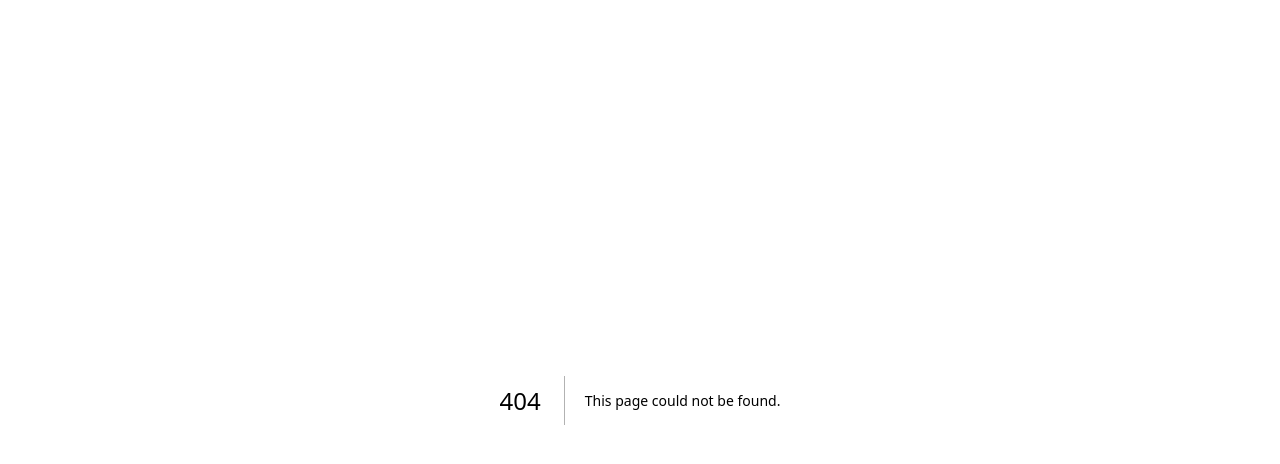
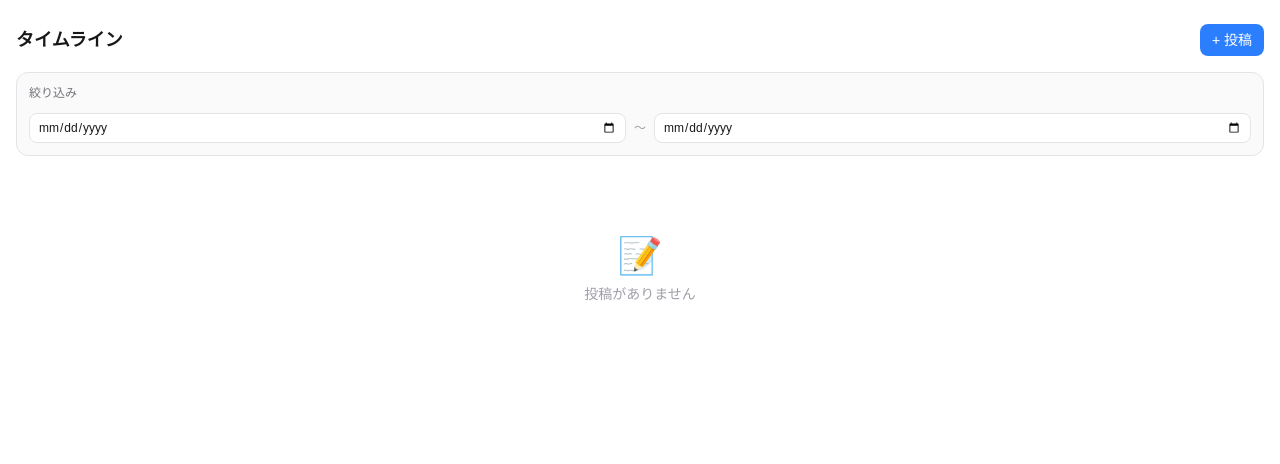
Before and after one commit to sen-sketch/self-insight-app, a Next.js app: page /timeline in a window 1280 px wide. Before the commit this address had no page. Shown: the top 464 px of the page. Built offline with nearby package versions, Linux system fonts and the light colour scheme.

Commit message:
feat: add timeline route and container component

```diff
--- /dev/null
+++ b/src/app/timeline/page.tsx
@@ -0,0 +1,7 @@
+// サイバーコンポーネントのシェル
+
+import { TimelinePage } from "@/components/timeline/TimelinePage";
+
+export default function Page() {
+  return <TimelinePage />;
+}
--- /dev/null
+++ b/src/components/timeline/TimelinePage.tsx
@@ -0,0 +1,103 @@
+// 全体を繋ぐクライアントコンポーネント
+
+"use client";
+
+import { useState } from "react";
+import type { MoodScore, TimelinePost } from "@/lib/types";
+import {
+  getTimelinePosts,
+  addTimelinePost,
+  updateTimelinePost,
+  deleteTimelinePost,
+} from "@/storage";
+import { toTokyoYmd } from "@/lib/datetime";
+import { TimelinePostForm } from "./TimelinePostForm";
+import { TimelinePostList } from "./TimelinePostList";
+import { TimelineFilters } from "./TimelineFilters";
+
+type UpdateData = { postedAt: string; moodScore: MoodScore; content: string; tags: string[] };
+
+export function TimelinePage() {
+  const [posts, setPosts] = useState<TimelinePost[]>(() => getTimelinePosts());
+  const [showForm, setShowForm] = useState(false);
+  const [fromDate, setFromDate] = useState("");
+  const [toDate, setToDate] = useState("");
+  const [tagFilter, setTagFilter] = useState("");
+
+  function reload() {
+    setPosts(getTimelinePosts());
+    }
+
+  function handleAdd(data: UpdateData) {
+    addTimelinePost(data);
+    reload();
+    setShowForm(false);
+  }
+
+  function handleUpdate(id: string, data: UpdateData) {
+    updateTimelinePost(id, data);
+    reload();
+  }
+
+  function handleDelete(id: string) {
+    deleteTimelinePost(id);
+    reload();
+  }
+
+  const allTags = [...new Set(posts.flatMap((p) => p.tags))].sort();
+
+  const filteredPosts = posts.filter((post) => {
+    const postDate = toTokyoYmd(post.postedAt);
+    if (fromDate && postDate < fromDate) return false;
+    if (toDate && postDate > toDate) return false;
+    if (tagFilter && !post.tags.includes(tagFilter)) return false;
+    return true;
+  });
+
+  const hasFilter = fromDate || toDate || tagFilter;
+
+  return (
+    <div className="flex flex-col gap-4 px-4 py-6">
+      <div className="flex items-center justify-between">
+        <h1 className="text-lg font-semibold text-zinc-900 dark:text-zinc-100">タイムライン</h1>
+        <button
+          onClick={() => setShowForm((prev) => !prev)}
+          className="rounded-lg bg-blue-500 px-3 py-1.5 text-sm font-medium text-white transition-colors hover:bg-blue-600"
+        >
+          {showForm ? "閉じる" : "+ 投稿"}
+        </button>
+      </div>
+
+      {showForm && (
+        <TimelinePostForm onSubmit={handleAdd} onCancel={() => setShowForm(false)} />
+      )}
+
+      <TimelineFilters
+        fromDate={fromDate}
+        toDate={toDate}
+        tagFilter={tagFilter}
+        allTags={allTags}
+        onFromDateChange={setFromDate}
+        onToDateChange={setToDate}
+        onTagFilterChange={setTagFilter}
+        onClear={() => {
+          setFromDate("");
+          setToDate("");
+          setTagFilter("");
+        }}
+      />
+
+      {hasFilter && (
+        <p className="text-xs text-zinc-400">
+          {filteredPosts.length} / {posts.length} 件
+        </p>
+      )}
+
+      <TimelinePostList
+        posts={filteredPosts}
+        onUpdate={handleUpdate}
+        onDelete={handleDelete}
+      />
+    </div>
+  );
+}
```
